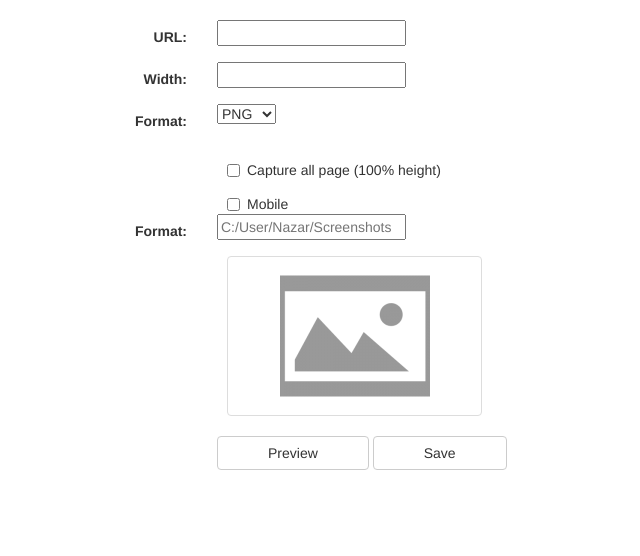
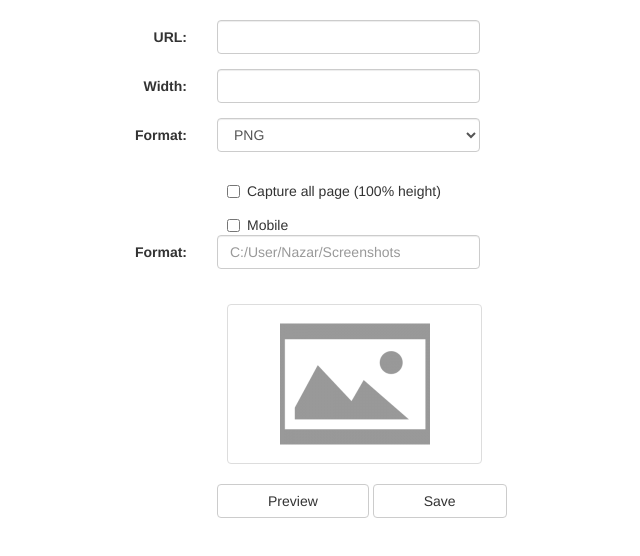
Before and after one commit to StreamCrease/picbo, a website: page app/index.html in a window 1280 px wide. Shown: the whole page, without its empty margins (48-688 px from the left). Drawn offline with Linux system fonts and the light colour scheme.

Commit message:
#2 fixed form control on inputs and select

```diff
--- a/app/index.html
+++ b/app/index.html
@@ -15,20 +15,20 @@
         <div class="form-group">
             <label class="col-sm-2 control-label">URL:   </label>
             <div class="col-sm-3">
-                <input  type="url">
+                <input class="form-control" type="url">
             </div>
 
         </div>
         <div class="form-group">
             <label class="col-sm-2 control-label">Width:   </label>
             <div class="col-sm-3">
-                <input  type="url">
+                <input class="form-control"  type="text">
             </div>
         </div>
         <div class="form-group">
             <label class="col-sm-2 control-label">Format:   </label>
             <div class="col-sm-3">
-                <select class=>
+                <select class="form-control">
                     <option value="PNG">PNG</option>
                     <option value="JPEG">JPEG</option>
                     <option value="gif">GIF</option>
@@ -59,7 +59,7 @@
         <div class="form-group">
             <label class="col-sm-2 control-label">Format: </label>
             <div class="col-sm-3">
-                <input type="text" placeholder="C:/User/Nazar/Screenshots"><br>
+                <input class="form-control" type="text" placeholder="C:/User/Nazar/Screenshots"><br>
             </div>
 
         </div>
```
